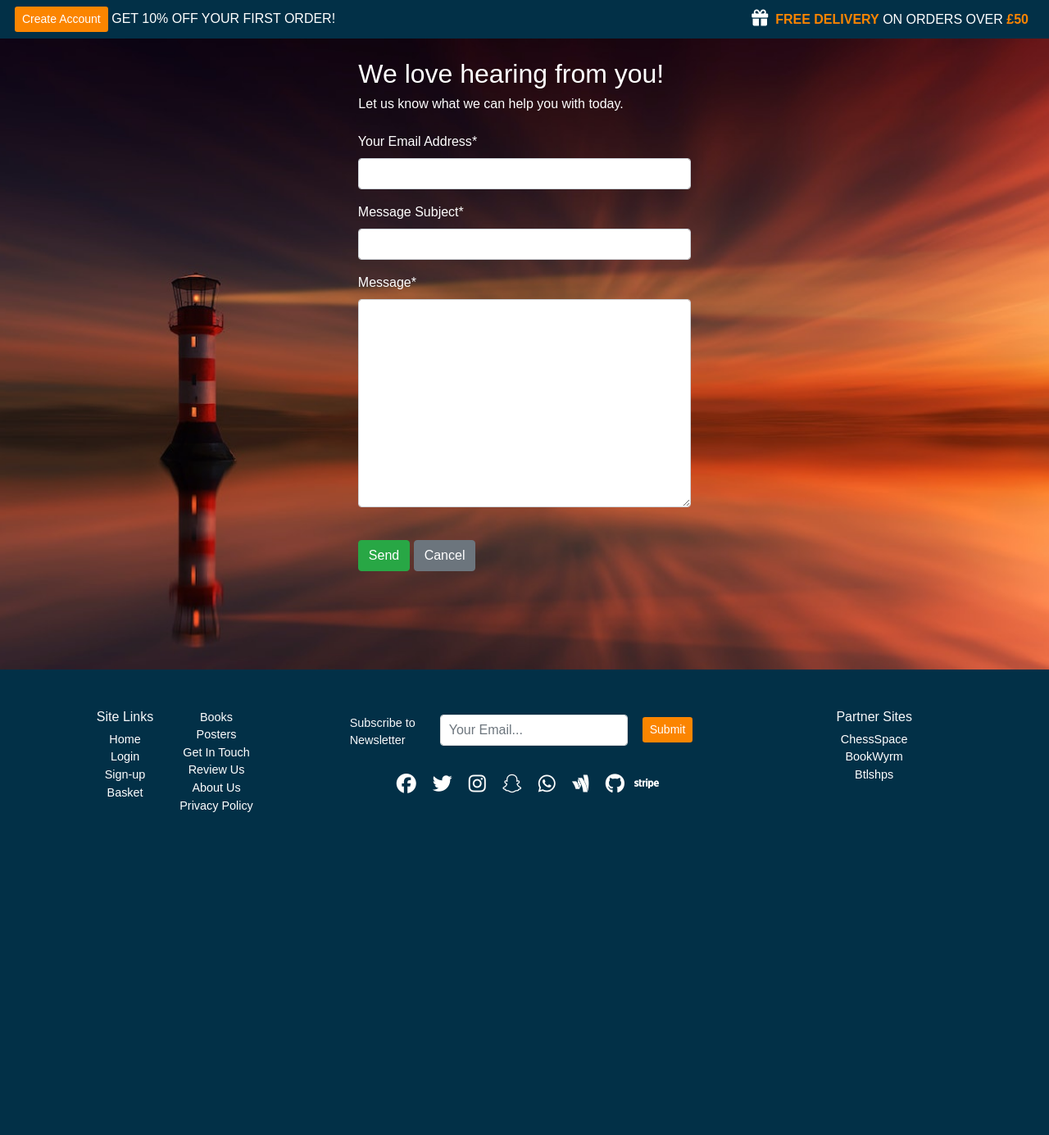
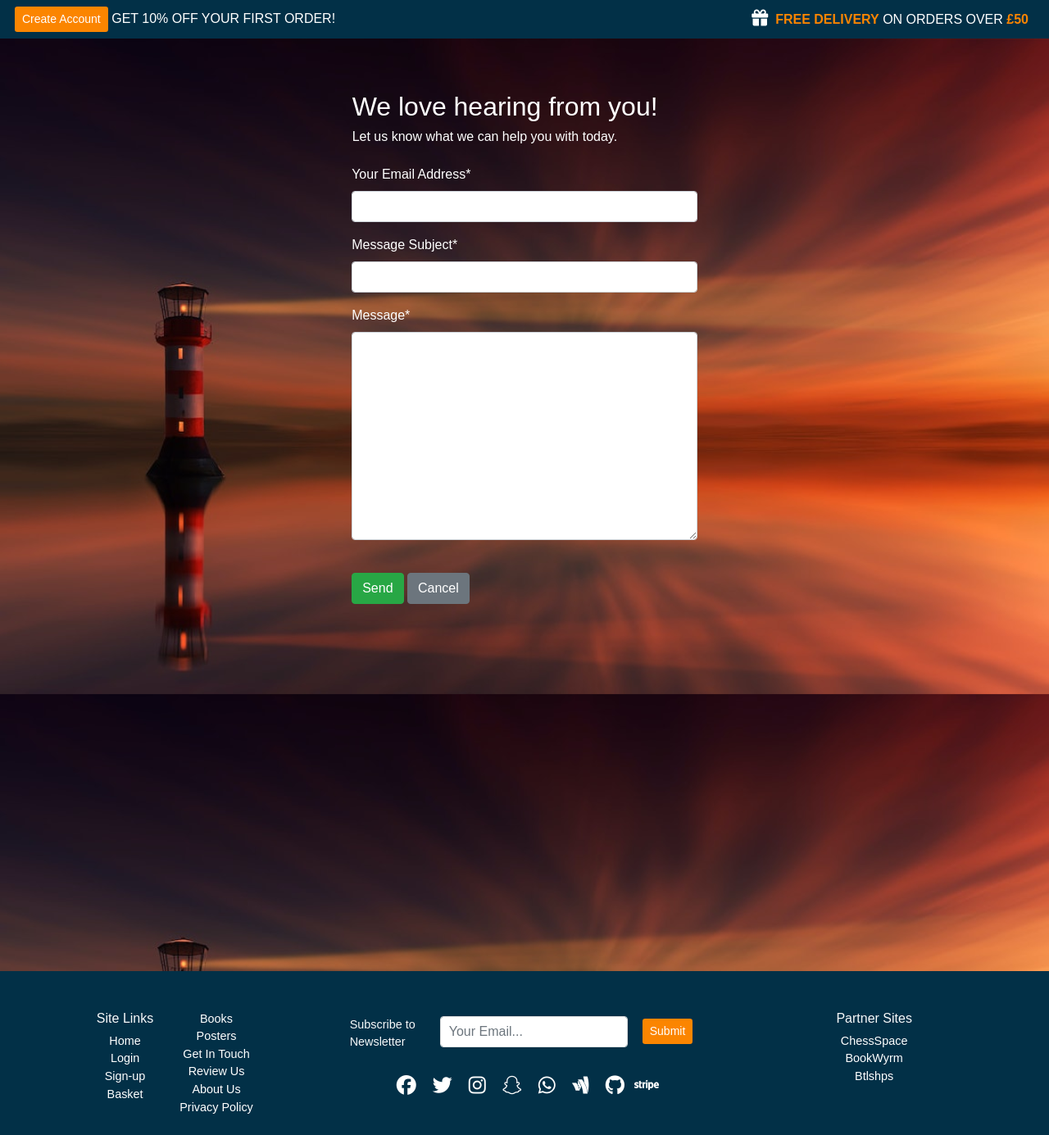
Before and after one commit to RadheyaM/explore, a Django app: page /profile/contact/ in a window 1280 px wide. Shown: the part 88-1473 px from the top of the page at 82% size. Before the commit the page ends 1079 px from the top, so only its background shows below. Run offline with Django 3.2, Linux system fonts and the light colour scheme; some libraries are stand-ins or nearby versions.

Commit message:
Try to improve the styling on the contact, site review and allauth forms which some fixes seem to have thrown off

```diff
--- a/profiles/templates/profile/contact.html
+++ b/profiles/templates/profile/contact.html
@@ -11,7 +11,7 @@
 
 {% block content %}
     <section class="allauth-container">
-        <div class="row d-flex justify-content-center m-2">
+        <div class="row d-flex justify-content-center contact">
             <div class="col-12 col-lg-8 p-3">
                 <div class="w-50 m-auto">
                     <h2>We love hearing from you!</h2>
--- a/static/css/allauth.css
+++ b/static/css/allauth.css
@@ -9,10 +9,13 @@
 }
 
 .allauth-container {
-    height: fit-content;
+
+    height: 110vh;
+    min-height: fit-content;
     width:100%;
     margin: 0;
-    padding-bottom: 3rem;
+    padding-bottom: 20rem;
+    padding-top: 3rem;
 
     background: url('/media/hero.jpg') no-repeat center center fixed;
     background-color: black;
@@ -23,6 +26,7 @@
 
 .allauth-form-row {
     margin: auto;
+    height: 70vh;
     min-height: 400px;
     width: 100%;
     padding: 2rem;
@@ -36,6 +40,10 @@
     display: flex;
     flex-direction: column;
     justify-content: center;
+}
+
+.contact {
+    padding-bottom: 4rem;
 }
 
 .signup-container {
```
